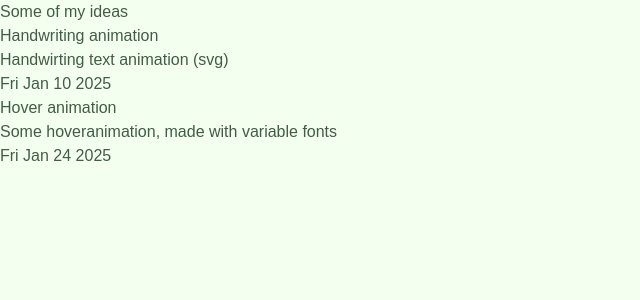
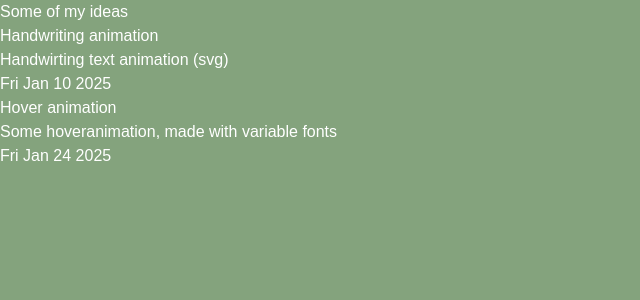
Before and after one commit to colleunmax/web-ideas, a Next.js app: page / in a window 1280 px wide. Shown: the top 300 px of the page, without its empty margins (0-640 px from the left). Built offline with nearby package versions, Linux system fonts and the light colour scheme.

Commit message:
ci: updating color palette

```diff
--- a/src/app/globals.css
+++ b/src/app/globals.css
@@ -5,10 +5,9 @@
 @import url("./hover-animation/hover-animatin.css");
 
 :root {
-  --light: #F3FFEF;
-  --light-2: #DEE9DA;
+  --light: #EBF5E8;
+  --light-2: #84A37D;
   --dark: #435C48;
-  --dark-2: #596F50;
 }
 
 @media (prefers-color-scheme: dark) {
@@ -20,8 +19,8 @@
 
 @media (prefers-color-scheme: light) {
   :root {
-    --background: var(--light);
-    --foreground: var(--dark);
+    --background: var(--light-2);
+    --foreground: white;
   }
 }
 
```
